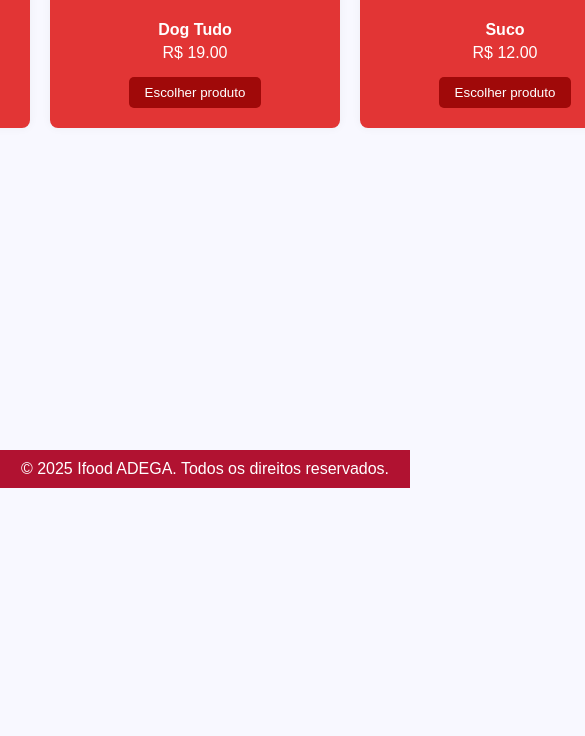
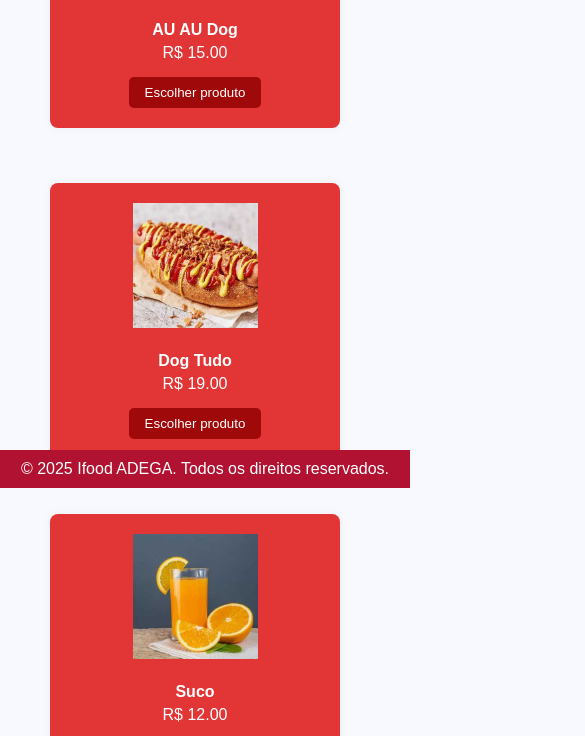
Before and after one commit to Arthur-P-Silva/ifoodADEGA, a plain HTML site: page restaurantes/hot dog au.html in a window 390 px wide. Shown: the part 356-1092 px from the top of the page, 585 px wide, since content can reach past the window. Before the commit the page ends 844 px from the top, so only its background shows below. Drawn offline with Linux system fonts and the light colour scheme.

Commit message:
Update restaurantes.css

```diff
--- a/css/restaurantes.css
+++ b/css/restaurantes.css
@@ -103,3 +103,14 @@
 bottom: 0;
 padding: 10px;
 }
+
+@media screen and (max-width: 1200px){
+main{
+    display: flex;
+    flex-flow: row wrap;
+}
+
+div.produto{
+    margin-bottom: 35px;
+    }
+}
```
Lines whose indentation alone changed are shown as unchanged.
